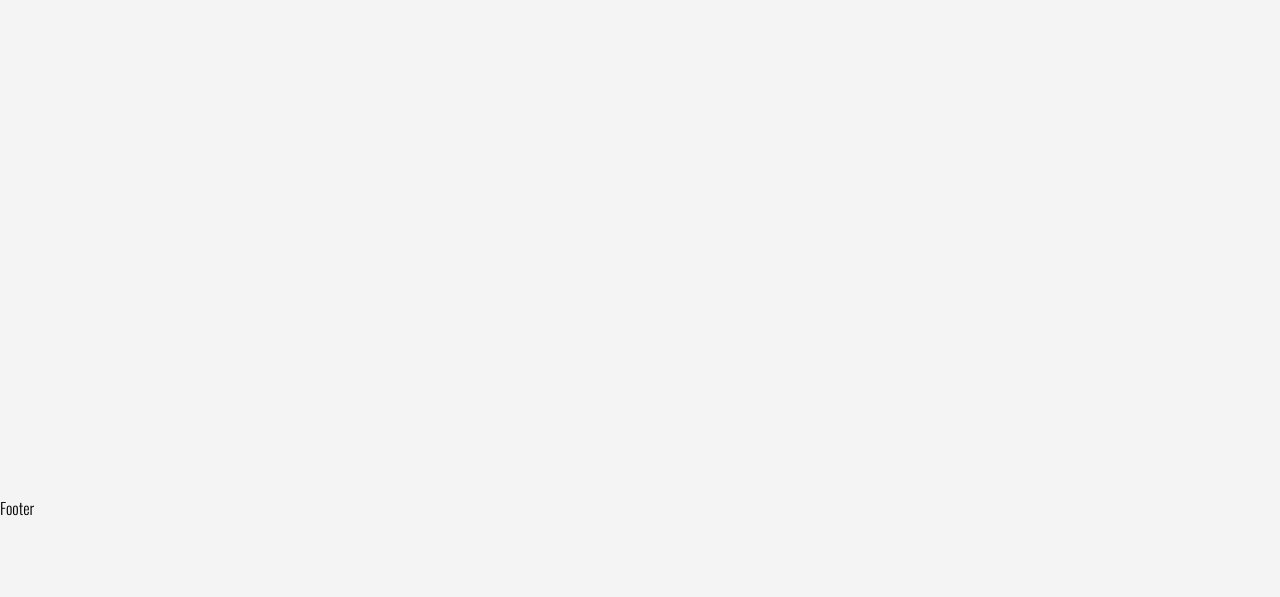
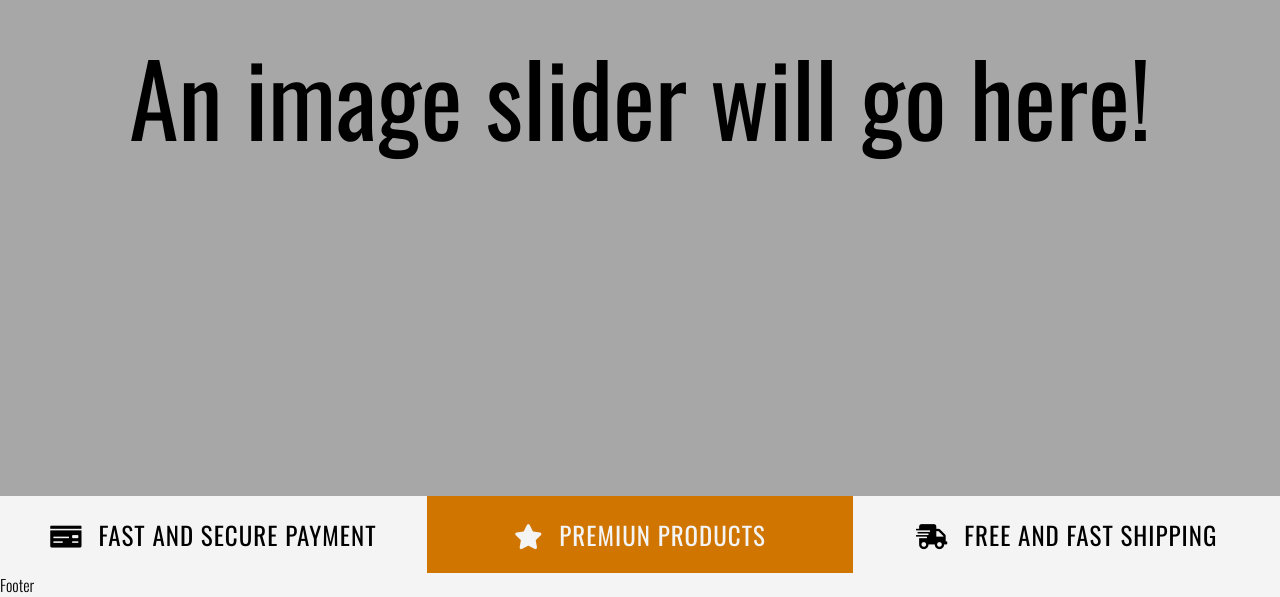
Before and after one commit to duniandewon/ndewonfashion, a React (Create React App) app: page / in a window 1280 px wide. Shown: the part 450-1047 px from the top of the page. Before the commit the page ends 970 px from the top, so only its background shows below. Built offline with nearby package versions, Linux system fonts and the light colour scheme.

Commit message:
Create image slider place holder and services section

```diff
--- /dev/null
+++ b/src/components/slides/ImageSlider.js
@@ -0,0 +1,20 @@
+import React from 'react';
+
+const ImageSlider = () => {
+  return (
+    <div
+      className='imageslider'
+      style={{
+        height: '100vh',
+        backgroundColor: '#a7a7a7',
+        display: 'grid',
+        placeItems: 'center',
+        fontSize: '10rem',
+      }}
+    >
+      <h1>An image slider will go here!</h1>
+    </div>
+  );
+};
+
+export default ImageSlider;
--- a/src/pages/Home.js
+++ b/src/pages/Home.js
@@ -1,9 +1,24 @@
 import React, { Fragment } from 'react';
+import ImageSlider from '../components/slides/ImageSlider';
 
 const Home = () => {
   return (
     <Fragment>
-      <h1>Home</h1>
+      <ImageSlider />
+      <section className='services'>
+        <div className='service'>
+          <i className='fas fa-money-check'></i>
+          <span>FAST AND SECURE PAYMENT</span>
+        </div>
+        <div className='service'>
+          <i className='fas fa-star'></i>
+          <span>PREMIUN PRODUCTS</span>
+        </div>
+        <div className='service'>
+          <i className='fas fa-shipping-fast'></i>
+          <span>FREE AND FAST SHIPPING</span>
+        </div>
+      </section>
     </Fragment>
   );
 };
--- /dev/null
+++ b/src/scss/component/_services.scss
@@ -0,0 +1,27 @@
+.services {
+  display: flex;
+  flex-direction: column;
+
+  .service {
+    width: 100%;
+    background-color: $white;
+    padding: $text-large 0;
+    text-align: center;
+    font-size: $text-xlarge;
+    font-weight: 400;
+    letter-spacing: 1px;
+
+    &:nth-child(even) {
+      background-color: $secondary-color;
+      color: $white;
+    }
+
+    span {
+      margin-left: $text-normal;
+    }
+  }
+
+  @media screen and (min-width: 998px) {
+    flex-direction: row;
+  }
+}
--- a/src/scss/styles.scss
+++ b/src/scss/styles.scss
@@ -7,12 +7,17 @@
 @import './layout/main';
 @import './layout/header';
 
+@import './component/services';
+
 @import './component/forms/search-box';
 
 @import './component/navigations/top-nav';
 @import './component/navigations/main-nav';
 
 @import './component/carts/shopping-cart';
+
+/* Alice carousel */
+@import 'react-alice-carousel/lib/scss/alice-carousel.scss';
 
 /* Bootstrap scss */
 @import '~bootstrap/scss/functions';
```
